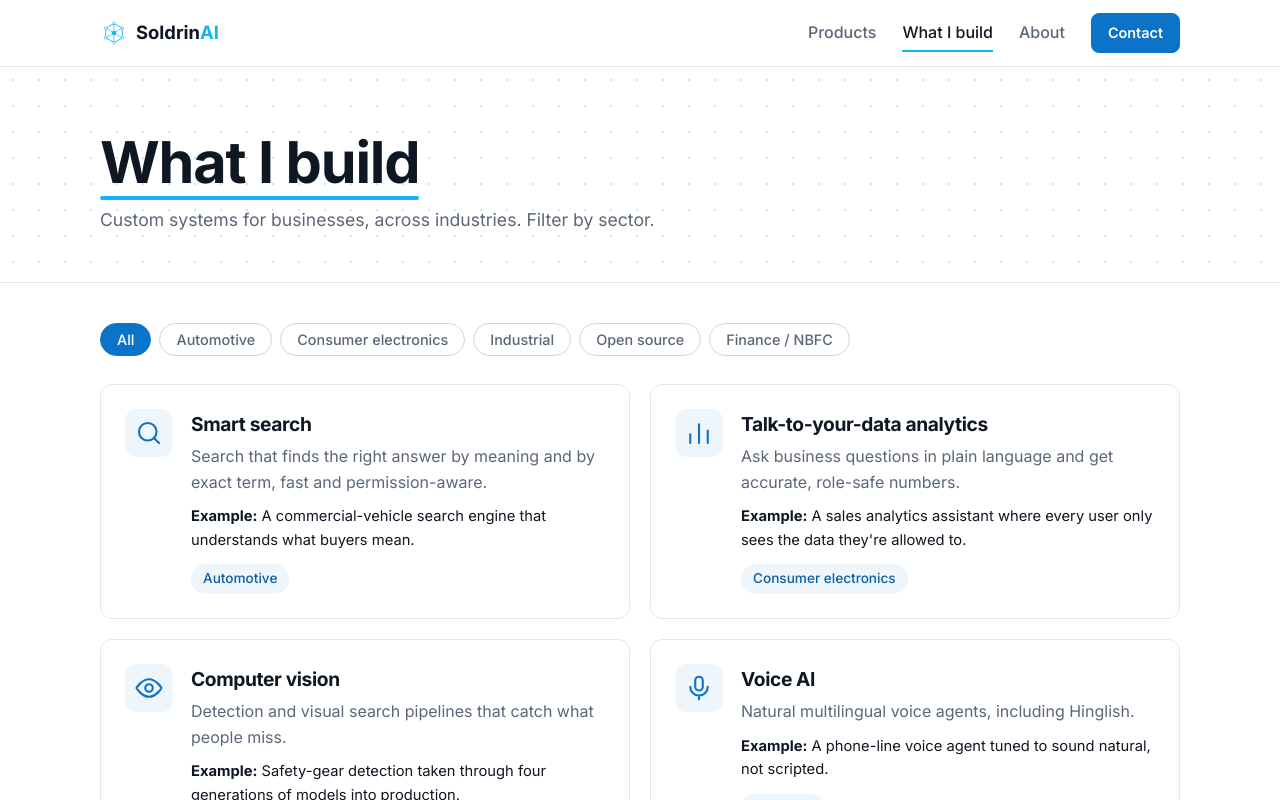
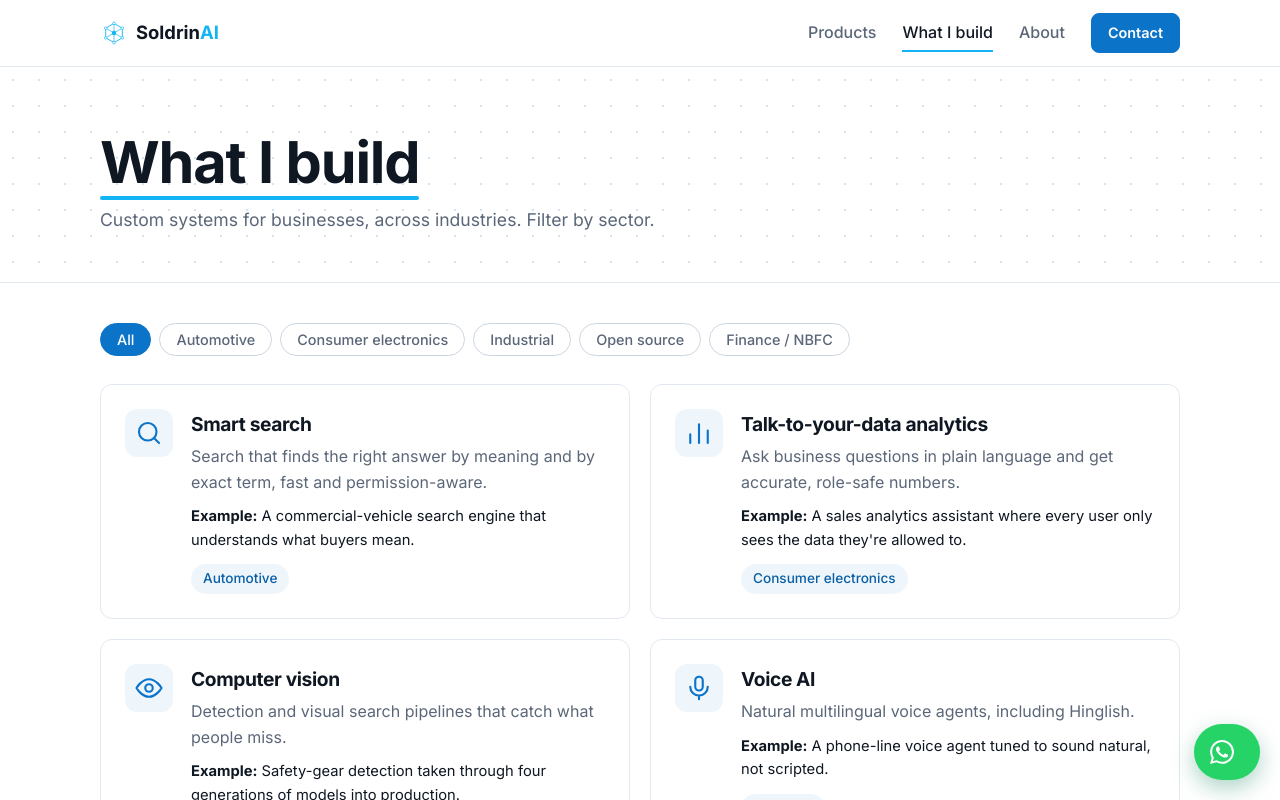
Before and after one commit to SoldrinAI/soldrinai-website, a React (Vite) app: page /work in a window 1280 px wide. Shown: the top 800 px of the page. Built offline with nearby package versions, Linux system fonts and the light colour scheme.

Commit message:
Add WhatsApp contact card and floating chat button

```diff
--- a/src/components/Layout.tsx
+++ b/src/components/Layout.tsx
@@ -2,6 +2,7 @@ import { useEffect, useState } from "react";
 import { Link, NavLink, Outlet, useLocation } from "react-router-dom";
 import { site } from "../data/site";
 import { Logo } from "./Logo";
+import { WhatsAppIcon } from "./Visuals";
 
 function Header() {
   const [open, setOpen] = useState(false);
@@ -48,6 +49,10 @@ export default function Layout() {
       <Header />
       <main key={pathname} className="page"><Outlet /></main>
       <Footer />
+      <a className="wa-fab" href={site.whatsapp.href} target="_blank" rel="noreferrer" aria-label={site.whatsapp.label}>
+        <WhatsAppIcon />
+        <span>{site.whatsapp.label}</span>
+      </a>
     </>
   );
 }
--- a/src/components/Visuals.tsx
+++ b/src/components/Visuals.tsx
@@ -1,5 +1,5 @@
 import { useEffect, useState, type PointerEvent } from "react";
-import { siPython, siJavascript, siFastapi, siOpenai, siRedis, siMongodb, siDocker, siAmazonwebservices, siStreamlit, siTableau } from "simple-icons";
+import { siPython, siJavascript, siFastapi, siOpenai, siRedis, siMongodb, siDocker, siAmazonwebservices, siStreamlit, siTableau, siWhatsapp } from "simple-icons";
 import { site } from "../data/site";
 import type { Demo } from "../data/products";
 import { reduced } from "./Motion";
@@ -42,6 +42,12 @@ export function SkillLogo({ logo }: { logo: string }) {
     <svg className="brand" width="18" height="18" viewBox="0 0 24 24" aria-hidden="true">
       <path d={b.path} fill={`#${b.hex === "000000" ? "0f1722" : b.hex}`} />
     </svg>
+  );
+}
+
+export function WhatsAppIcon({ size = 24 }: { size?: number }) {
+  return (
+    <svg width={size} height={size} viewBox="0 0 24 24" aria-hidden="true"><path d={siWhatsapp.path} fill="currentColor" /></svg>
   );
 }
 
--- a/src/data/site.ts
+++ b/src/data/site.ts
@@ -1,6 +1,10 @@
 // All site-wide copy, links and page content live here. Edit this file, not the components.
 
+const wa = { number: "919833644917", message: "Hi Yaohan, I found you through your website." };
+const waLink = `https://wa.me/${wa.number}?text=${encodeURIComponent(wa.message)}`;
+
 export const site = {
+  whatsapp: { href: waLink, label: "Chat on WhatsApp" },
   name: "Soldrin",
   nameAccent: "AI",
   tagline: "Production AI, not demos.",
@@ -86,6 +90,7 @@ export const site = {
   contact: {
     body: "Open to full-time roles, contract engagements and consulting in AI engineering, agentic systems and forward-deployment work. Based in Mumbai, India.",
     links: [
+      { label: "WhatsApp", note: "Chat with me directly", href: waLink },
       { label: "LinkedIn", note: "Best way to reach me", href: "https://www.linkedin.com/in/yaohan-fernandes/" },
       { label: "GitHub", note: "Code and open source", href: "https://github.com/SoldrinAI" },
     ],
--- a/src/styles.css
+++ b/src/styles.css
@@ -205,6 +205,13 @@ section.tight { padding: 40px 0 72px; }
 .big-link:hover { transform: translateY(-3px); border-color: #b9d9f2; box-shadow: 0 12px 26px rgba(11,116,201,.12); }
 .big-link:hover em { transform: translateX(8px); }
 
+.wa-fab { position: fixed; right: 20px; bottom: 20px; z-index: 30; display: flex; align-items: center; gap: 10px; background: #25d366; color: #fff; height: 56px; min-width: 56px; padding: 0 16px; border-radius: 28px; font-weight: 600; box-shadow: 0 8px 22px rgba(18,128,92,.35); overflow: hidden; transition: transform .3s var(--ease), box-shadow .3s; animation: rise .8s var(--ease) 1s both; }
+.wa-fab span { max-width: 0; opacity: 0; white-space: nowrap; transition: max-width .4s var(--ease), opacity .3s; }
+.wa-fab:hover { transform: translateY(-3px); box-shadow: 0 12px 26px rgba(18,128,92,.45); }
+.wa-fab:hover span { max-width: 180px; opacity: 1; }
+.wa-fab::before { content: ""; position: absolute; inset: 0; border-radius: inherit; box-shadow: 0 0 0 0 rgba(37,211,102,.55); animation: wapulse 2.6s ease-out infinite; }
+@keyframes wapulse { to { box-shadow: 0 0 0 16px rgba(37,211,102,0); } }
+
 footer { border-top: 1px solid var(--line); padding: 40px 0 28px; color: var(--sub); font-size: .9rem; }
 .foot { display: grid; grid-template-columns: 1.4fr 1fr; gap: 20px 40px; }
 .foot p { margin: 6px 0 0; }
```
